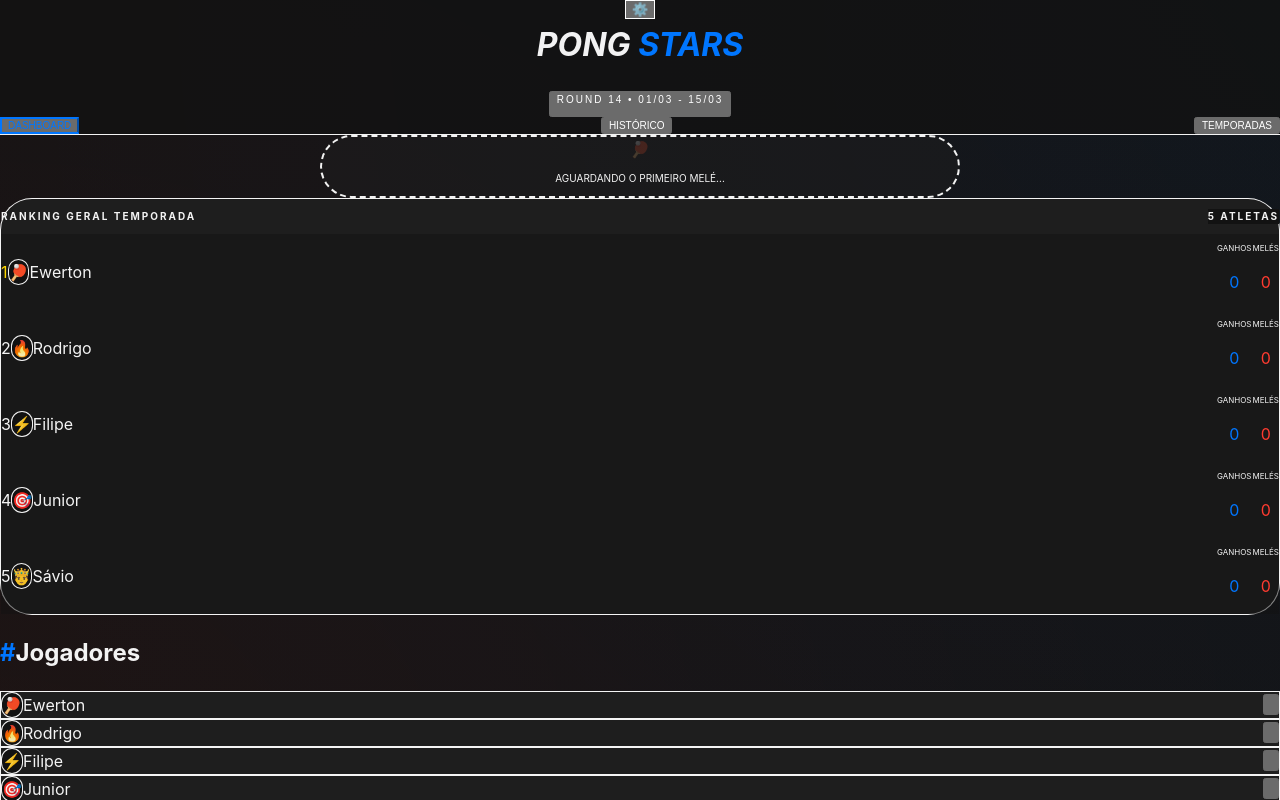
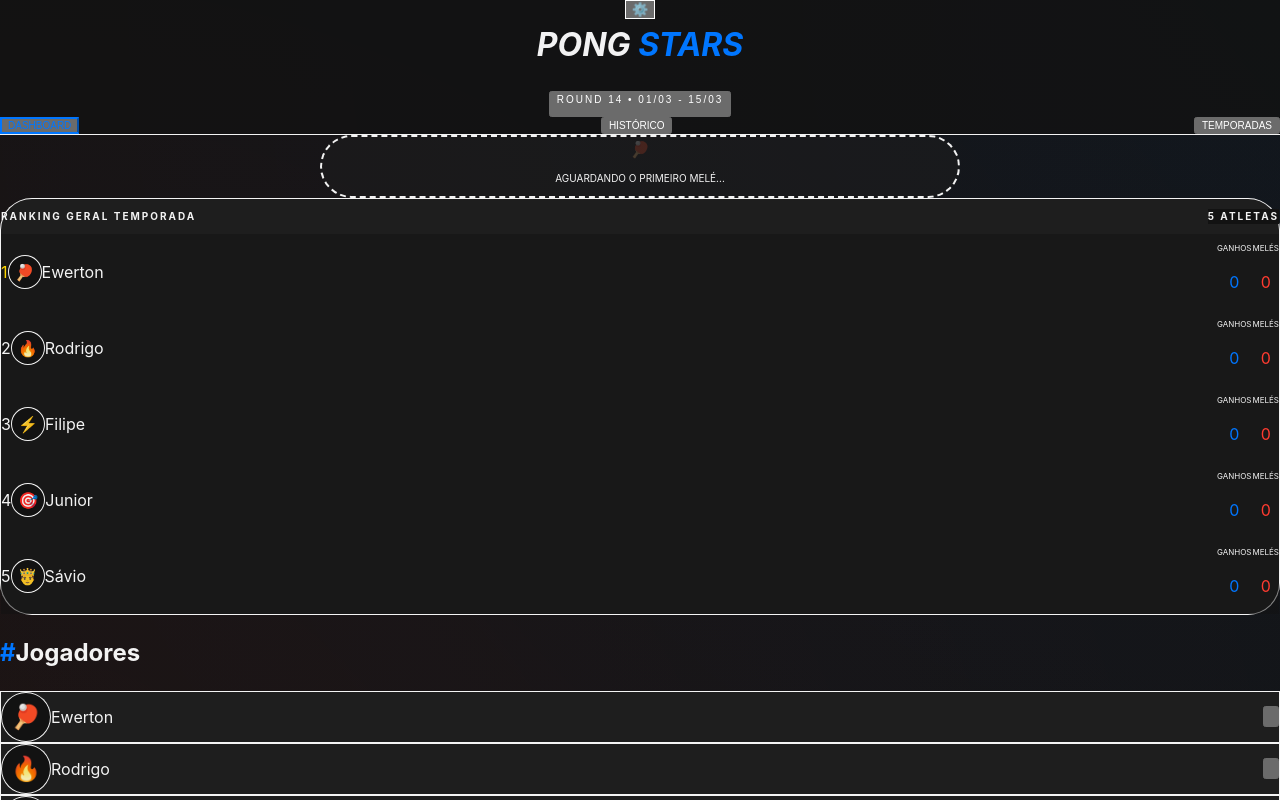
Before and after one commit to ewerton-santos-silva/T-nis-de-Mesa, a React (Vite) app: page / in a window 1280 px wide. Shown: the top 800 px of the page. Built offline with nearby package versions, Linux system fonts and the light colour scheme.

Commit message:
fix: standardize player avatars across all components with strict sizing

```diff
--- a/src/components/Dashboard.jsx
+++ b/src/components/Dashboard.jsx
@@ -1,25 +1,7 @@
 import React, { useMemo } from 'react';
 import { motion } from 'framer-motion';
 import { calculateSeasonStats } from '../utils/stats';
-
-const PlayerAvatar = ({ player, size = "md", borderClass = "" }) => {
-    const sizeClasses = {
-        sm: "w-8 h-8 text-xs",
-        md: "w-12 h-12 text-xl",
-        lg: "w-20 h-20 text-3xl",
-        xl: "w-28 h-28 text-5xl"
-    };
-
-    return (
-        <div className={`${sizeClasses[size]} rounded-full bg-[#121212] overflow-hidden flex items-center justify-center border border-white/10 shrink-0 ${borderClass}`}>
-            {player.photo ? (
-                <img src={player.photo} alt={player.name} className="w-full h-full object-cover" />
-            ) : (
-                <span>{player.avatar || '👤'}</span>
-            )}
-        </div>
-    );
-};
+import PlayerAvatar from './PlayerAvatar';
 
 const Dashboard = ({ matches, players, period }) => {
     const { mele, viceMele, exterminador, ranking } = useMemo(() => {
--- a/src/components/MatchHistory.jsx
+++ b/src/components/MatchHistory.jsx
@@ -1,15 +1,14 @@
 import React from 'react';
 import { motion } from 'framer-motion';
+import PlayerAvatar from './PlayerAvatar';
 
 const PlayerIdentity = ({ player, isWinner }) => (
     <div className="flex flex-col items-center gap-2">
-        <div className={`w-12 h-12 rounded-full bg-[#121212] overflow-hidden flex items-center justify-center border-2 transition-all ${isWinner ? 'border-[#0076FF] scale-110 shadow-lg' : 'border-white/5 opacity-40 grayscale'}`}>
-            {player.photo ? (
-                <img src={player.photo} alt={player.name} className="w-full h-full object-cover" />
-            ) : (
-                <span className="text-xl">{player.avatar || '👤'}</span>
-            )}
-        </div>
+        <PlayerAvatar
+            player={player}
+            size="md"
+            borderClass={isWinner ? 'border-[#0076FF] scale-110 shadow-lg !border-2' : 'border-white/5 opacity-40 grayscale !border-2'}
+        />
         <span className={`text-[8px] font-black uppercase tracking-tighter truncate w-16 text-center ${isWinner ? 'text-white' : 'text-slate-600'}`}>
             {player.name}
         </span>
--- /dev/null
+++ b/src/components/PlayerAvatar.jsx
@@ -0,0 +1,43 @@
+import React from 'react';
+
+const PlayerAvatar = ({ player, size = "md", borderClass = "" }) => {
+    // Exact pixel sizes to guarantee consistency
+    const dimensions = {
+        sm: 32,
+        md: 48,
+        lg: 80,
+        xl: 112
+    };
+
+    const s = dimensions[size] || dimensions.md;
+
+    return (
+        <div
+            style={{
+                width: `${s}px`,
+                height: `${s}px`,
+                minWidth: `${s}px`,
+                minHeight: `${s}px`
+            }}
+            className={`rounded-full bg-[#121212] overflow-hidden flex items-center justify-center border border-white/10 shrink-0 ${borderClass}`}
+        >
+            {player?.photo ? (
+                <img
+                    src={player.photo}
+                    alt={player.name}
+                    className="w-full h-full object-cover block"
+                    style={{ width: '100%', height: '100%' }}
+                />
+            ) : (
+                <span
+                    style={{ fontSize: `${s * 0.5}px` }}
+                    className="leading-none select-none"
+                >
+                    {player?.avatar || '👤'}
+                </span>
+            )}
+        </div>
+    );
+};
+
+export default PlayerAvatar;
--- a/src/components/PlayerForm.jsx
+++ b/src/components/PlayerForm.jsx
@@ -1,5 +1,6 @@
 import React, { useState, useRef } from 'react';
 import { motion, AnimatePresence } from 'framer-motion';
+import PlayerAvatar from './PlayerAvatar';
 
 const PlayerForm = ({ onAddPlayer, players, onDeletePlayer }) => {
     const [name, setName] = useState('');
@@ -75,13 +76,7 @@ const PlayerForm = ({ onAddPlayer, players, onDeletePlayer }) => {
                         className="bg-[#1E1E1E] p-3 rounded-2xl flex items-center justify-between border border-white/5 shadow-lg"
                     >
                         <div className="flex items-center gap-3">
-                            <div className="w-12 h-12 rounded-full bg-[#121212] overflow-hidden flex items-center justify-center border border-white/10 shrink-0">
-                                {player.photo ? (
-                                    <img src={player.photo} alt={player.name} className="w-full h-full object-cover" />
-                                ) : (
-                                    <span className="text-xl">{player.avatar}</span>
-                                )}
-                            </div>
+                            <PlayerAvatar player={player} size="md" />
                             <span className="font-bold text-sm tracking-tight">{player.name}</span>
                         </div>
                         <button
@@ -116,15 +111,15 @@ const PlayerForm = ({ onAddPlayer, players, onDeletePlayer }) => {
                         <div className="flex flex-col items-center gap-4">
                             <div
                                 onClick={() => fileInputRef.current.click()}
-                                className="w-24 h-24 rounded-full bg-[#121212] border-2 border-dashed border-white/10 flex items-center justify-center overflow-hidden cursor-pointer hover:border-[#0076FF]/50 transition-colors"
+                                className="cursor-pointer hover:opacity-80 transition-opacity"
                             >
-                                {preview ? (
-                                    <img src={preview} alt="Preview" className="w-full h-full object-cover" />
-                                ) : (
-                                    <div className="flex flex-col items-center">
-                                        <span className="text-2xl opacity-50">📸</span>
-                                        <span className="text-[8px] font-black uppercase opacity-30 mt-1">Foto</span>
-                                    </div>
+                                <PlayerAvatar
+                                    player={{ photo: preview || photo, name: 'Preview', avatar: '📸' }}
+                                    size="lg"
+                                    borderClass="border-2 border-dashed border-white/20 !bg-transparent"
+                                />
+                                {!preview && !photo && (
+                                    <span className="text-[8px] font-black uppercase opacity-30 mt-1 block text-center">Foto</span>
                                 )}
                             </div>
                             <input
```
